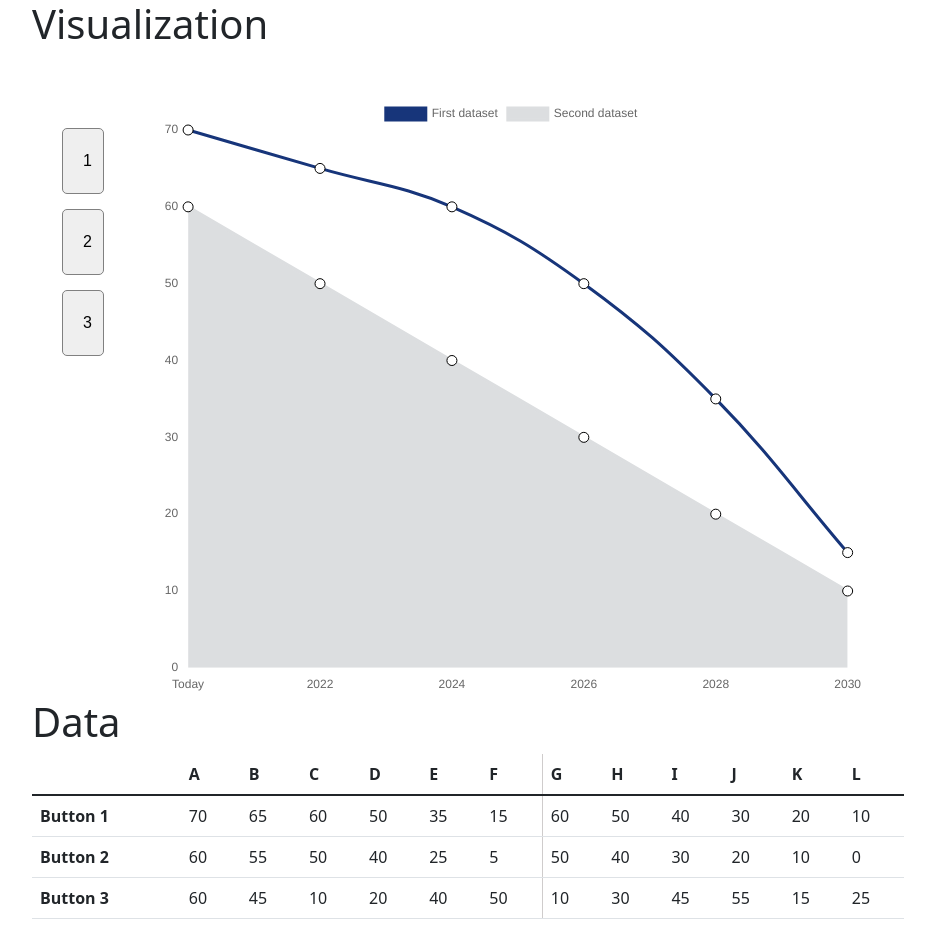
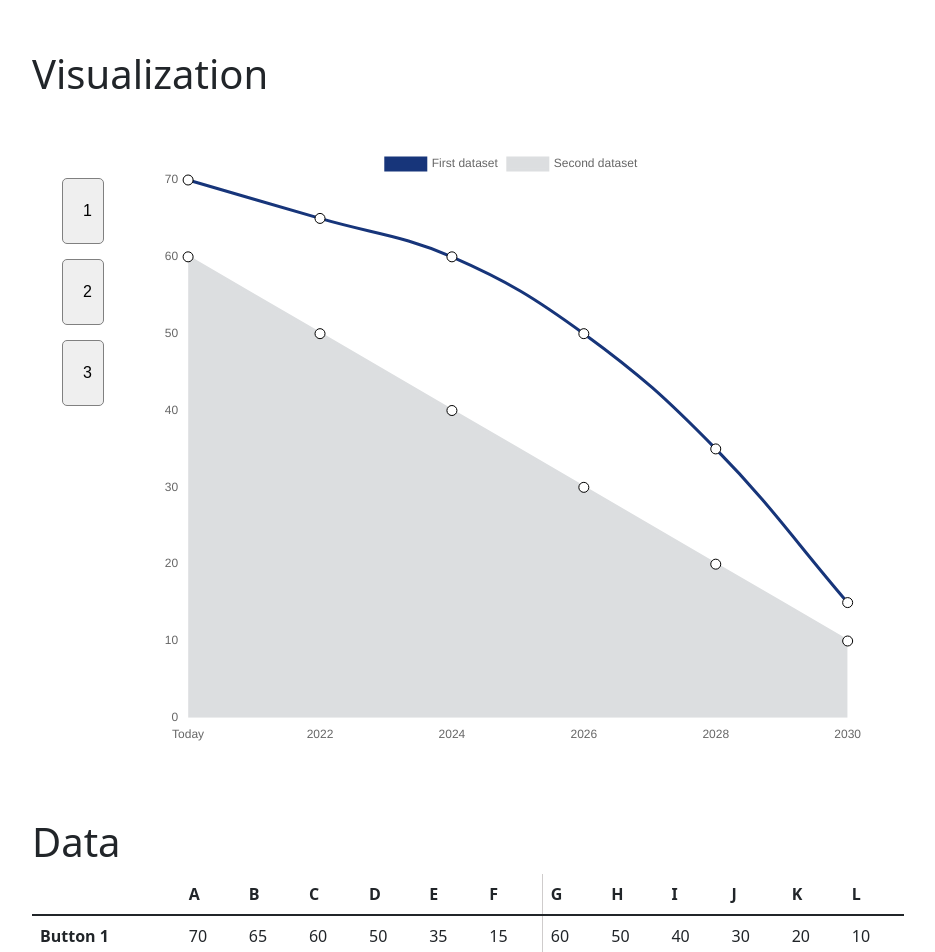
Before and after one commit to shamsrza/data-visualization-react, a React (Create React App) app: page / in a window 1280 px wide. Shown: the top 952 px of the page, without its empty margins (172-1107 px from the left). Built offline with nearby package versions, Linux system fonts and the light colour scheme.

Commit message:
some styling

```diff
--- a/src/style.scss
+++ b/src/style.scss
@@ -4,8 +4,8 @@
   height: 100%;
   display: flex;
   flex-direction: column;
-  //padding: 80px;
-  margin: auto;
+  padding-top: 50px;
+  margin: 0 auto;
   //border: 1px solid red;
 
   .title1 {
@@ -13,7 +13,7 @@
   }
 
   .content {
-    font-family: sans-serif;
+    font-family: Arial, sans-serif;
     text-align: center;
     display: flex;
     flex-direction: row;
@@ -45,10 +45,16 @@
     //border: 1px solid green;
   }
   }
+
+  .data-table {
+    width: 100%;
+    margin: 70px 0;
+    //border: 1px solid green;
+  }
 }
 
 
-table {
+.table {
   width: 100%;
   border-collapse: collapse;
 }
```
